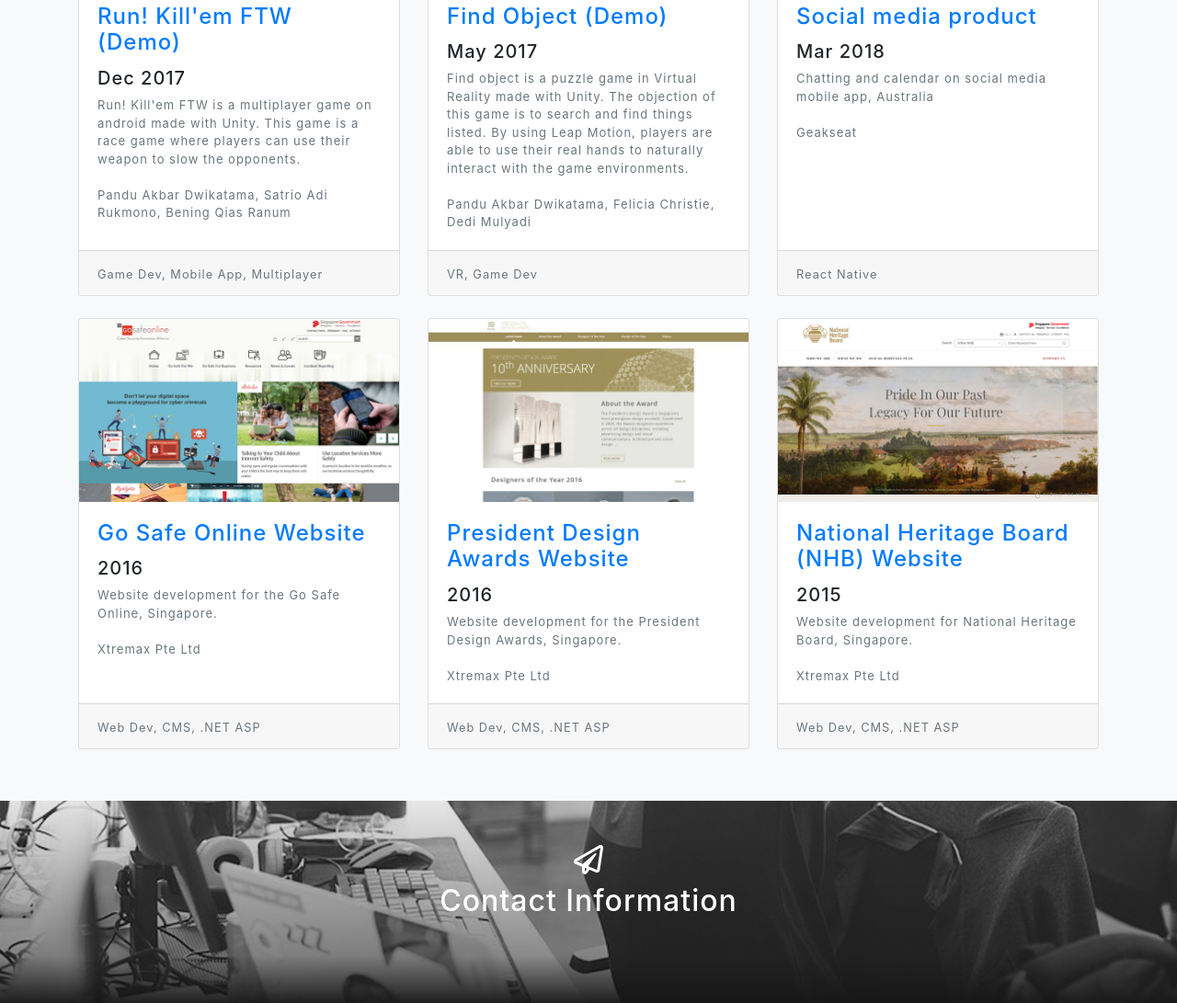
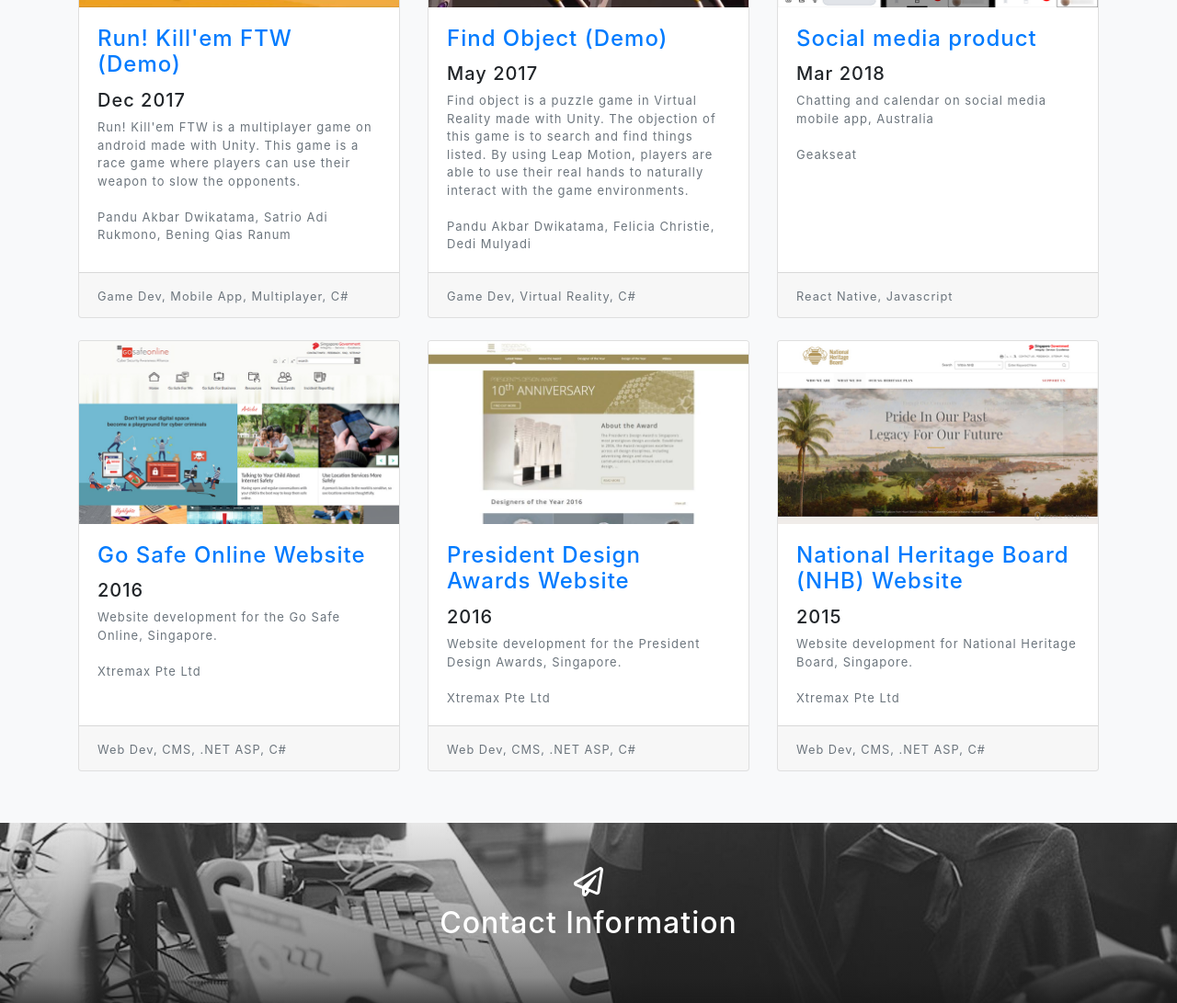
Before and after one commit to PanduDwikatama/PanduDwikatama.github.io, a website with bundled scripts: page index.html in a window 1280 px wide. Shown: the part 2301-3392 px from the top of the page at 92% size. Built offline with nearby package versions, Linux system fonts and the light colour scheme.

Commit message:
Javascript developer

```diff
--- a/index.html
+++ b/index.html
@@ -91,7 +91,7 @@
               <h4>Skills &amp Experience</h4>
               <p class="text-black-50 mb-0">I have 2 years of working experience in building .NET based websites and 6 months in building react-native mobile app for both Android and IOS. I also have experience from schools projects in game application using interactive devices such as Leap Motion, Myo ArmBand and Microsoft Hololens, as well as research in Machine Learning development.<br><br>
 
-                  Main area of my expertise is ASP .NET with C# and everything related to backend website development (ASP.NET, C#, Microsoft SQL Server, Application Development, building custom plugins, features and coding). I worked on Neural Network using C++ and CUDA for my thesis project. I made several games as my school project with Unity3D.<br><br>
+                  Main area of my expertise is ASP .NET with C# and everything related to backend website development (ASP.NET, C#, Microsoft SQL Server, Application Development, building custom plugins, features and coding). I'm also experienced as Javascript developer (React Native). I worked on Neural Network using C++ and CUDA for my thesis project. I made several games as my school project with Unity3D.<br><br>
                   Want to know more? Please check my <a href="https://www.linkedin.com/in/pandu-dwikatama/" target="_blank">LinkedIn Profile</a> or <a href="CV - English (with links).pdf" target="_blank">Download My Resume</a>.</p>
             </div>
           </div>
@@ -111,7 +111,7 @@
                       Pandu Akbar Dwikatama, Satrio Adi Rukmono, Bening Qias Ranum</p>
                 </div>
                 <div class="card-footer">
-                  <small class="text-muted">Game Dev, Mobile App, Multiplayer</small>
+                  <small class="text-muted">Game Dev, Mobile App, Multiplayer, C#</small>
                 </div>
               </div>
             </div>
@@ -140,7 +140,7 @@
                       Pandu Akbar Dwikatama, Felicia Christie, Dedi Mulyadi</p>
                 </div>
                 <div class="card-footer">
-                  <small class="text-muted">VR, Game Dev</small>
+                  <small class="text-muted">Game Dev, Virtual Reality, C#</small>
                 </div>
               </div>
             </div>
@@ -171,7 +171,7 @@
                     </p>
                 </div>
                 <div class="card-footer">
-                  <small class="text-muted">React Native</small>
+                  <small class="text-muted">React Native, Javascript</small>
                 </div>
               </div>
             </div>
@@ -188,7 +188,7 @@
                     Xtremax Pte Ltd
                 </div>
                 <div class="card-footer">
-                  <small class="text-muted">Web Dev, CMS, .NET ASP</small>
+                  <small class="text-muted">Web Dev, CMS, .NET ASP, C#</small>
                 </div>
               </div>
             </div>
@@ -205,7 +205,7 @@
                     Xtremax Pte Ltd
                 </div>
                 <div class="card-footer">
-                  <small class="text-muted">Web Dev, CMS, .NET ASP</small>
+                  <small class="text-muted">Web Dev, CMS, .NET ASP, C#</small>
                 </div>
               </div>
             </div>
@@ -222,7 +222,7 @@
                     Xtremax Pte Ltd
                 </div>
                 <div class="card-footer">
-                  <small class="text-muted">Web Dev, CMS, .NET ASP</small>
+                  <small class="text-muted">Web Dev, CMS, .NET ASP, C#</small>
                 </div>
               </div>
             </div>
```
